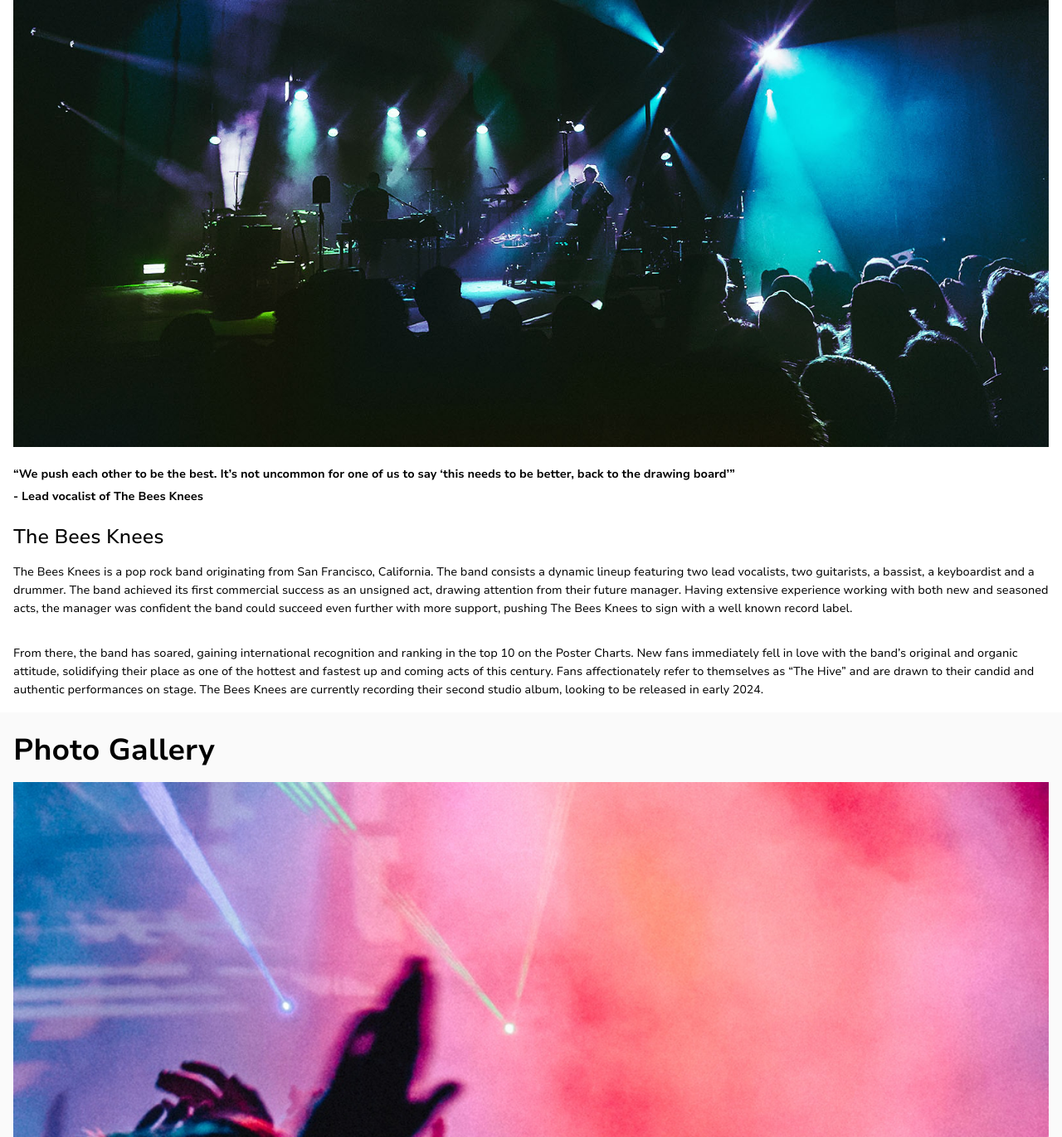
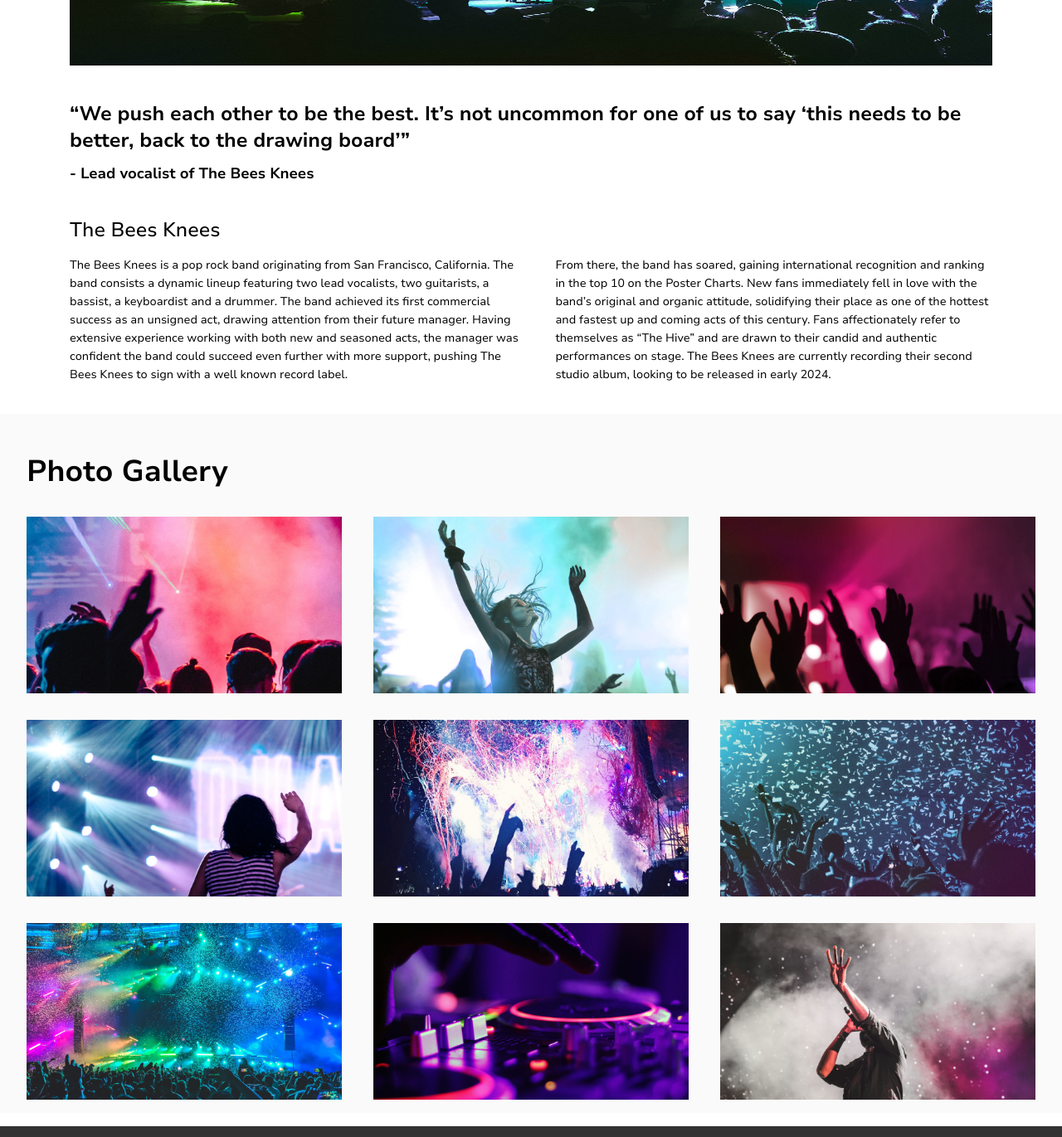
Before and after one commit to ToobaKS/tooba-sheikh-bandsite, a plain HTML site: page index.html in a window 1280 px wide. Shown: the part 950-2321 px from the top of the page at 83% size. Drawn offline with nearby package versions, Linux system fonts and the light colour scheme; files that its build step writes are made by us from their sources.

Commit message:
styled the main article and gallery in tablet orientation

```diff
--- a/index.html
+++ b/index.html
@@ -1,19 +1,32 @@
 <!DOCTYPE html>
 <html lang="en">
   <head>
-    <meta charset="UTF-8">
-    <meta name="viewport" content="width=device-width, initial-scale=1.0">
-    <link rel="stylesheet" href="./styles/bio.css">
+    <meta charset="UTF-8" />
+    <meta name="viewport" content="width=device-width, initial-scale=1.0" />
+    <link rel="stylesheet" href="./styles/bio.css" />
     <title>BANDSITE</title>
   </head>
   <body>
     <header>
       <div class="heading">
-            <a class="heading__logolink" href="./index.html"><img class="heading__logo bandsite_logo" src="./assets/logos/Logo-bandsite.svg" alt="bandsite_logo"></a>
+        <a class="heading__logolink" href="./index.html"
+          ><img
+            class="heading__logo bandsite_logo"
+            src="./assets/logos/Logo-bandsite.svg"
+            alt="bandsite_logo"
+        /></a>
         <nav class="heading__menu">
           <ul class="heading__menulist">
-                    <li class="heading__menuitem heading__menuitem--active"><a class="heading__menuitemlink heading__menuitemlink--active" href="./index.html">Biography</a></li>
-                    <li class="heading__menuitem"><a class="heading__menuitemlink" href="">Shows</a></li>
+            <li class="heading__menuitem heading__menuitem--active">
+              <a
+                class="heading__menuitemlink heading__menuitemlink--active"
+                href="./index.html"
+                >Biography
+              </a>
+            </li>
+            <li class="heading__menuitem">
+              <a class="heading__menuitemlink" href="">Shows</a>
+            </li>
           </ul>
         </nav>
       </div>
@@ -24,30 +37,99 @@
     <main class="biography">
       <section class="about">
         <h2 class="about__heading">About the Musicians</h2>
-            <img class="about__image" src="./assets/images/band.jpg" alt="Band Playing">
-            <p class="about__quote">“We push each other to be the best. It’s not uncommon for one of us to say ‘this needs to be better, back to the drawing board’”</p>
-            <p class="about__quote about__quote--spacedout">- Lead vocalist of The Bees Knees</p>
+        <div class="about__article">
+          <img
+            class="about__image"
+            src="./assets/images/band.jpg"
+            alt="Band Playing"
+          />
+          <p class="about__quote">
+            “We push each other to be the best. It’s not uncommon for one of us
+            to say ‘this needs to be better, back to the drawing board’”
+          </p>
+          <p class="about__quote about__quote--spacedout">
+            - Lead vocalist of The Bees Knees
+          </p>
           <h3 class="about__subheading">The Bees Knees</h3>
-            <p class="about__para">The Bees Knees is a pop rock band originating from San Francisco, California. The band consists a dynamic lineup featuring two lead vocalists, two guitarists, a bassist, a keyboardist and a drummer. The band achieved its first commercial success as an unsigned act, drawing attention from their future manager. Having extensive experience working with both new and seasoned acts, the manager was confident the band could succeed even further with more support, pushing The Bees Knees to sign with a well known record label.</p>
-            <p class="about__para">From there, the band has soared, gaining international recognition and ranking in the top 10 on the Poster Charts. New fans immediately fell in love with the band’s original and organic attitude, solidifying their place as one of the hottest and fastest up and coming acts of this century. Fans affectionately refer to themselves as “The Hive” and are drawn to their candid and authentic performances on stage. The Bees Knees are currently recording their second studio album, looking to be released in early 2024.</p>
+          <div class="about__description">
+            <p class="about__para">
+              The Bees Knees is a pop rock band originating from San Francisco,
+              California. The band consists a dynamic lineup featuring two lead
+              vocalists, two guitarists, a bassist, a keyboardist and a drummer.
+              The band achieved its first commercial success as an unsigned act,
+              drawing attention from their future manager. Having extensive
+              experience working with both new and seasoned acts, the manager
+              was confident the band could succeed even further with more
+              support, pushing The Bees Knees to sign with a well known record
+              label.
+            </p>
+            <p class="about__para">
+              From there, the band has soared, gaining international recognition
+              and ranking in the top 10 on the Poster Charts. New fans
+              immediately fell in love with the band’s original and organic
+              attitude, solidifying their place as one of the hottest and
+              fastest up and coming acts of this century. Fans affectionately
+              refer to themselves as “The Hive” and are drawn to their candid
+              and authentic performances on stage. The Bees Knees are currently
+              recording their second studio album, looking to be released in
+              early 2024.
+            </p>
+          </div>
+        </div>
       </section>
       <section class="gallery">
         <h2 class="gallery__heading">Photo Gallery</h2>
         <div class="gallery__photos">
           <div class="gallery__row">
-                    <img class="gallery__image" src="./assets/images/Photo-gallery-1.jpg" alt="concert image">
-                    <img class="gallery__image" src="./assets/images/Photo-gallery-2.jpg" alt="concert image">
-                    <img class="gallery__image" src="./assets/images/Photo-gallery-3.jpg" alt="concert image">
+            <img
+              class="gallery__image"
+              src="./assets/images/Photo-gallery-1.jpg"
+              alt="concert image"
+            />
+            <img
+              class="gallery__image"
+              src="./assets/images/Photo-gallery-2.jpg"
+              alt="concert image"
+            />
+            <img
+              class="gallery__image"
+              src="./assets/images/Photo-gallery-3.jpg"
+              alt="concert image"
+            />
           </div>
           <div class="gallery__row">
-                    <img class="gallery__image" src="./assets/images/Photo-gallery-4.jpg" alt="concert image">
-                    <img class="gallery__image" src="./assets/images/Photo-gallery-5.jpg" alt="concert image">
-                    <img class="gallery__image" src="./assets/images/Photo-gallery-9.jpg" alt="concert image">
+            <img
+              class="gallery__image"
+              src="./assets/images/Photo-gallery-4.jpg"
+              alt="concert image"
+            />
+            <img
+              class="gallery__image"
+              src="./assets/images/Photo-gallery-5.jpg"
+              alt="concert image"
+            />
+            <img
+              class="gallery__image"
+              src="./assets/images/Photo-gallery-9.jpg"
+              alt="concert image"
+            />
           </div>
           <div class="gallery__row">
-                    <img class="gallery__image" src="./assets/images/Photo-gallery-7.jpg" alt="concert image">
-                    <img class="gallery__image" src="./assets/images/Photo-gallery-8.jpg" alt="concert image">
-                    <img class="gallery__image" src="./assets/images/Photo-gallery-6.jpg" alt="concert image">
+            <img
+              class="gallery__image"
+              src="./assets/images/Photo-gallery-7.jpg"
+              alt="concert image"
+            />
+            <img
+              class="gallery__image"
+              src="./assets/images/Photo-gallery-8.jpg"
+              alt="concert image"
+            />
+            <img
+              class="gallery__image"
+              src="./assets/images/Photo-gallery-6.jpg"
+              alt="concert image"
+            />
           </div>
         </div>
       </section>
@@ -55,27 +137,53 @@
     <footer class="footer">
       <h2 class="footer__heading">Get in Touch</h2>
       <section class="footer__social">
-            <img class="footer__logo" src="./assets/icons/Icon-instagram.svg" alt="instagram">
-            <img class="footer__logo" src="./assets/icons/Icon-facebook.svg" alt="facebook">
-            <img class="footer__logo" src="./assets/icons/Icon-twitter.svg" alt="twitter">
+        <img
+          class="footer__logo"
+          src="./assets/icons/Icon-instagram.svg"
+          alt="instagram"
+        />
+        <img
+          class="footer__logo"
+          src="./assets/icons/Icon-facebook.svg"
+          alt="facebook"
+        />
+        <img
+          class="footer__logo"
+          src="./assets/icons/Icon-twitter.svg"
+          alt="twitter"
+        />
       </section>
       <section class="footer__contact">
         <h3 class="footer__subheading">The Bees Knees Management</h3>
-            <p class="footer__location">503 Broadway Penthouse,<br>New York, NY 10012, USA</p>
-            <a class="footer__email" href="mailto:info@thebeesknees.com">info@thebeesknees.com</a>
+        <p class="footer__location">
+          503 Broadway Penthouse,<br />New York, NY 10012, USA
+        </p>
+        <a class="footer__email" href="mailto:info@thebeesknees.com"
+          >info@thebeesknees.com</a
+        >
       </section>
       <section class="footer__contact">
         <h3 class="footer__subheading">Limitless Artist Group</h3>
-            <p class="footer__location">Booking Agent for<br>US / South America / Japan</p>
-            <a class="footer__email" href="mailto:bookings@limitlessag.com">bookings@limitlessag.com</a>
+        <p class="footer__location">
+          Booking Agent for<br />US / South America / Japan
+        </p>
+        <a class="footer__email" href="mailto:bookings@limitlessag.com"
+          >bookings@limitlessag.com</a
+        >
       </section>
       <section class="footer__contact">
         <h3 class="footer__subheading">ARCH Entertainment</h3>
-            <p class="footer__location">Booking Agent for<br>UK / EU / AU</p>
-            <a class="footer__email" href="mailto:bookings@archentertainment.com">bookings@archentertainment.com</a>
+        <p class="footer__location">Booking Agent for<br />UK / EU / AU</p>
+        <a class="footer__email" href="mailto:bookings@archentertainment.com"
+          >bookings@archentertainment.com</a
+        >
       </section>
-        <a class="footer__sitelogo bandsite_logo" href="./index.html"><img src="./assets/logos/Logo-bandsite.svg" alt=""></a>
-        <p class="footer__copyright">Copyright The Bees Knees © 2023 All Rights Reserved</p>
+      <a class="footer__sitelogo bandsite_logo" href="./index.html"
+        ><img src="./assets/logos/Logo-bandsite.svg" alt=""
+      /></a>
+      <p class="footer__copyright">
+        Copyright The Bees Knees © 2023 All Rights Reserved
+      </p>
     </footer>
   </body>
 </html>
--- a/styles/bio.scss
+++ b/styles/bio.scss
@@ -67,14 +67,52 @@
     padding: 16px 0px;
   }
 
-  @include tablet{
+  @include tablet {
+    padding: 0px 36px;
+    @include display-flex(column, center, start);
 
+    &__heading {
+      padding-top: 48px;
+    }
+
+    &__article {
+      padding: 0px 48px;
+    }
+
+    &__image {
+      padding: 36px 0px;
+      height: 400px;
+      margin-left: auto;
+      margin-right: auto;
+    }
+
+    &__quote {
+      @include font(24px, 32px, 700);
+
+      &--spacedout {
+        @include font(18px, 32px, 700);
+        padding-top: 8px;
+      }
+    }
+
+    &__subheading {
+      padding-top: 36px;
+      padding-bottom: 16px;
+    }
+
+    &__description {
+      @include display-flex(row, space-between, center);
+      gap: 36px;
+    }
+
+    &__para {
+        padding: 0px;
+      padding-bottom: 36px;
+    }
   }
 
-  @include desktop{
-
+  @include desktop {
   }
-
 }
 
 //Gallery Section
@@ -86,21 +124,29 @@
     padding-top: 24px;
   }
 
-  &__row {
-    @include display-flex(column, center, center);
-  }
-
   &__image {
     padding-top: 16px;
     width: 100%;
   }
 
-  @include tablet{
+  @include tablet {
+    &__heading {
+      padding: 48px 0px 16px 16px;
+      padding-left: 16px;
+    }
 
+    &__row {
+      @include display-flex(row, space-between, center);
+      width: 100%;
+    }
+
+    &__image {
+      padding: 16px;
+      width: 33%;
+    }
   }
 
-  @include desktop{
-
+  @include desktop {
   }
 }
 
@@ -152,11 +198,9 @@
     padding: 16px 0px;
   }
 
-  @include tablet{
-
+  @include tablet {
   }
 
-  @include desktop{
-
+  @include desktop {
   }
 }
```
Lines whose indentation alone changed are shown as unchanged.
